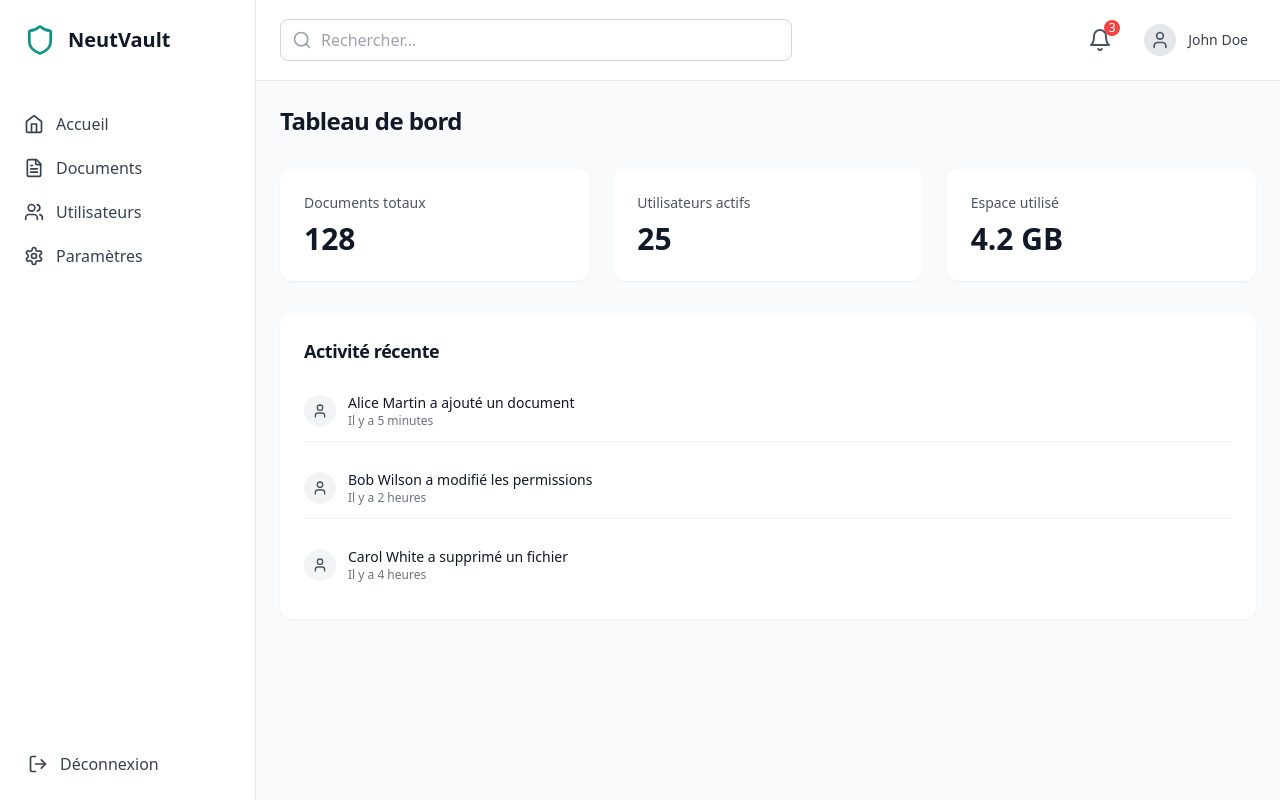
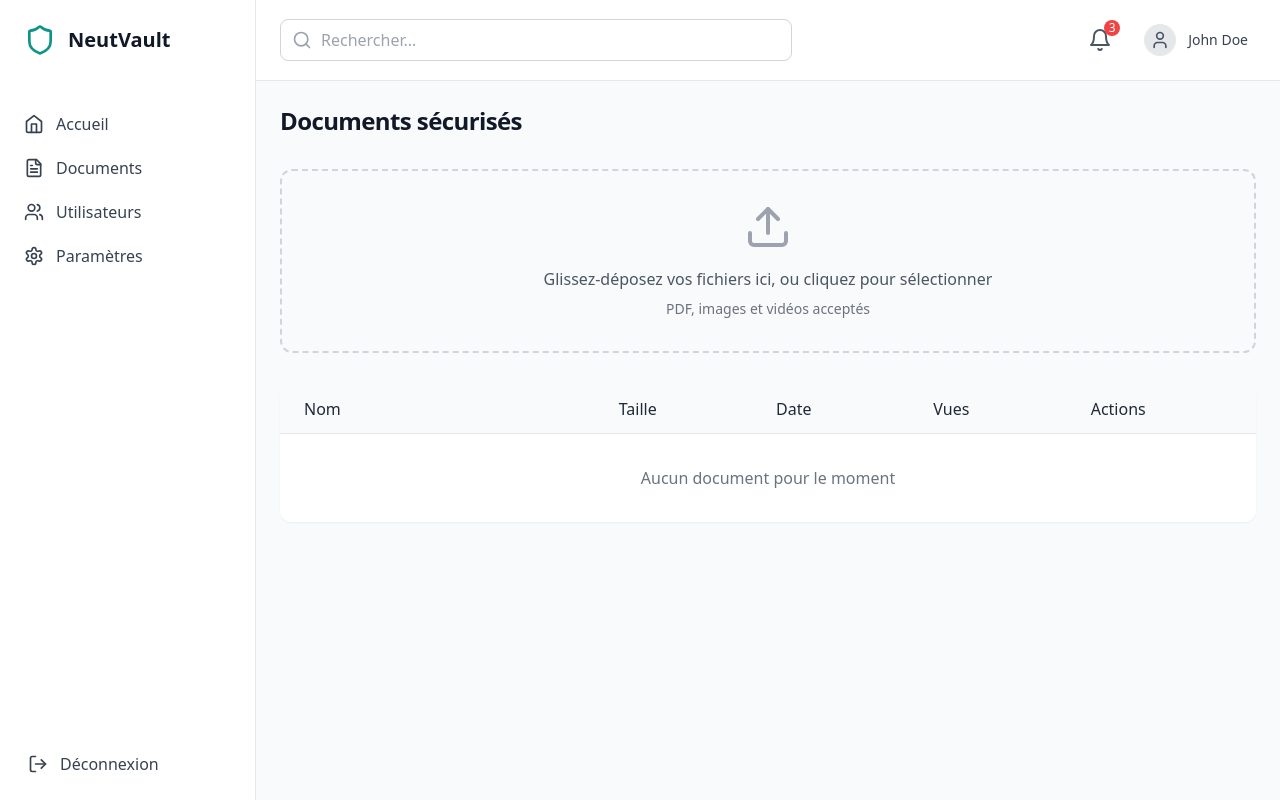
Before and after one commit to azarqane/Dataroom, a React (Vite) app: page /dashboard in a window 1280 px wide. Built offline with nearby package versions, Linux system fonts and the light colour scheme.

Commit message:
Updated App.tsx

```diff
--- a/src/App.tsx
+++ b/src/App.tsx
@@ -12,6 +12,7 @@ import { Helmet } from './components/Helmet';
 import { ScrollToTop } from './components/ScrollToTop';
 import AuthPage from './pages/AuthPage';
 import DashboardPage from './pages/DashboardPage';
+import { Toaster } from 'react-hot-toast';
 
 function AppWrapper() {
   const location = useLocation();
@@ -30,7 +31,12 @@ function AppWrapper() {
   }, [location]);
 
   if (isDashboard) {
-    return <DashboardPage />;
+    return (
+      <>
+        <DashboardPage />
+        <Toaster position="top-right" />
+      </>
+    );
   }
 
   return (
@@ -52,6 +58,7 @@ function AppWrapper() {
       </Routes>
       <Footer />
       <ScrollToTop />
+      <Toaster position="top-right" />
     </div>
   );
 }
--- a/src/pages/DashboardPage.tsx
+++ b/src/pages/DashboardPage.tsx
@@ -1,8 +1,62 @@
-import React from 'react';
-import { Shield, Search, Bell, User, Home, FileText, Users, Settings, LogOut } from 'lucide-react';
+import React, { useState, useCallback } from 'react';
+import { Shield, Search, Bell, User, Home, FileText, Users, Settings, LogOut, Upload, Eye, Trash2 } from 'lucide-react';
 import { Link } from 'react-router-dom';
+import { useDropzone } from 'react-dropzone';
+import { format } from 'date-fns';
+import { fr } from 'date-fns/locale';
+import toast from 'react-hot-toast';
+
+interface Document {
+  id: string;
+  name: string;
+  size: number;
+  uploadedAt: Date;
+  views: number;
+}
 
 const DashboardPage = () => {
+  const [documents, setDocuments] = useState<Document[]>([]);
+  const [isUploading, setIsUploading] = useState(false);
+
+  const onDrop = useCallback((acceptedFiles: File[]) => {
+    setIsUploading(true);
+
+    // Simuler un upload
+    setTimeout(() => {
+      const newDocs = acceptedFiles.map(file => ({
+        id: Math.random().toString(36).substr(2, 9),
+        name: file.name,
+        size: file.size,
+        uploadedAt: new Date(),
+        views: 0
+      }));
+
+      setDocuments(prev => [...newDocs, ...prev]);
+      setIsUploading(false);
+      toast.success(`${acceptedFiles.length} document(s) ajouté(s)`);
+    }, 1500);
+  }, []);
+
+  const { getRootProps, getInputProps, isDragActive } = useDropzone({
+    onDrop,
+    accept: {
+      'application/pdf': ['.pdf'],
+      'image/*': ['.png', '.jpg', '.jpeg'],
+      'video/*': ['.mp4', '.mov']
+    }
+  });
+
+  const generateSecureLink = (docId: string) => {
+    const link = `https://vault.neutvault.fr/view/${docId}`;
+    navigator.clipboard.writeText(link);
+    toast.success('Lien copié dans le presse-papier');
+  };
+
+  const deleteDocument = (docId: string) => {
+    setDocuments(prev => prev.filter(doc => doc.id !== docId));
+    toast.success('Document supprimé');
+  };
+
   return (
     <div className="min-h-screen bg-gray-50">
       {/* Sidebar */}
@@ -79,46 +133,82 @@ const DashboardPage = () => {
         {/* Main content */}
         <main className="p-6">
           <div className="mb-8">
-            <h1 className="text-2xl font-bold text-gray-900">Tableau de bord</h1>
+            <h1 className="text-2xl font-bold text-gray-900">Documents sécurisés</h1>
           </div>
 
-          {/* Stats */}
-          <div className="grid grid-cols-1 md:grid-cols-3 gap-6 mb-8">
-            {[
-              { label: 'Documents totaux', value: '128' },
-              { label: 'Utilisateurs actifs', value: '25' },
-              { label: 'Espace utilisé', value: '4.2 GB' }
-            ].map((stat) => (
-              <div key={stat.label} className="bg-white p-6 rounded-xl shadow-sm">
-                <div className="text-sm font-medium text-gray-600">{stat.label}</div>
-                <div className="mt-2 text-3xl font-semibold text-gray-900">{stat.value}</div>
-              </div>
-            ))}
+          {/* Upload zone */}
+          <div
+            {...getRootProps()}
+            className={`mb-8 border-2 border-dashed rounded-xl p-8 text-center ${
+              isDragActive ? 'border-teal-500 bg-teal-50' : 'border-gray-300 hover:border-teal-500'
+            }`}
+          >
+            <input {...getInputProps()} />
+            <Upload className="h-12 w-12 mx-auto mb-4 text-gray-400" />
+            <p className="text-gray-600">
+              {isDragActive
+                ? 'Déposez les fichiers ici...'
+                : 'Glissez-déposez vos fichiers ici, ou cliquez pour sélectionner'}
+            </p>
+            <p className="text-sm text-gray-500 mt-2">
+              PDF, images et vidéos acceptés
+            </p>
           </div>
 
-          {/* Recent activity */}
-          <div className="bg-white rounded-xl shadow-sm p-6">
-            <h2 className="text-lg font-semibold text-gray-900 mb-4">Activité récente</h2>
-            <div className="space-y-4">
-              {[
-                { user: 'Alice Martin', action: 'a ajouté un document', time: 'Il y a 5 minutes' },
-                { user: 'Bob Wilson', action: 'a modifié les permissions', time: 'Il y a 2 heures' },
-                { user: 'Carol White', action: 'a supprimé un fichier', time: 'Il y a 4 heures' }
-              ].map((activity, index) => (
-                <div key={index} className="flex items-center justify-between py-3 border-b border-gray-100 last:border-0">
-                  <div className="flex items-center space-x-3">
-                    <div className="w-8 h-8 bg-gray-100 rounded-full flex items-center justify-center">
-                      <User className="h-4 w-4 text-gray-600" />
-                    </div>
-                    <div>
-                      <p className="text-sm text-gray-900">
-                        <span className="font-medium">{activity.user}</span> {activity.action}
-                      </p>
-                      <p className="text-xs text-gray-500">{activity.time}</p>
+          {/* Documents list */}
+          <div className="bg-white rounded-xl shadow-sm overflow-hidden">
+            <div className="min-w-full divide-y divide-gray-200">
+              <div className="bg-gray-50 px-6 py-3">
+                <div className="grid grid-cols-12 gap-4">
+                  <div className="col-span-4">Nom</div>
+                  <div className="col-span-2">Taille</div>
+                  <div className="col-span-2">Date</div>
+                  <div className="col-span-2">Vues</div>
+                  <div className="col-span-2">Actions</div>
+                </div>
+              </div>
+
+              <div className="divide-y divide-gray-200 bg-white">
+                {documents.map((doc) => (
+                  <div key={doc.id} className="px-6 py-4">
+                    <div className="grid grid-cols-12 gap-4 items-center">
+                      <div className="col-span-4 flex items-center">
+                        <FileText className="h-5 w-5 text-gray-400 mr-3" />
+                        <span className="text-gray-900">{doc.name}</span>
+                      </div>
+                      <div className="col-span-2 text-gray-500">
+                        {(doc.size / 1024 / 1024).toFixed(1)} MB
+                      </div>
+                      <div className="col-span-2 text-gray-500">
+                        {format(doc.uploadedAt, 'dd MMM yyyy', { locale: fr })}
+                      </div>
+                      <div className="col-span-2 text-gray-500">
+                        {doc.views}
+                      </div>
+                      <div className="col-span-2 flex space-x-2">
+                        <button
+                          onClick={() => generateSecureLink(doc.id)}
+                          className="p-2 text-gray-600 hover:text-teal-600 hover:bg-gray-100 rounded"
+                        >
+                          <Eye className="h-5 w-5" />
+                        </button>
+                        <button
+                          onClick={() => deleteDocument(doc.id)}
+                          className="p-2 text-gray-600 hover:text-red-600 hover:bg-gray-100 rounded"
+                        >
+                          <Trash2 className="h-5 w-5" />
+                        </button>
+                      </div>
                     </div>
                   </div>
-                </div>
-              ))}
+                ))}
+
+                {documents.length === 0 && (
+                  <div className="px-6 py-8 text-center text-gray-500">
+                    Aucun document pour le moment
+                  </div>
+                )}
+              </div>
             </div>
           </div>
         </main>
```
